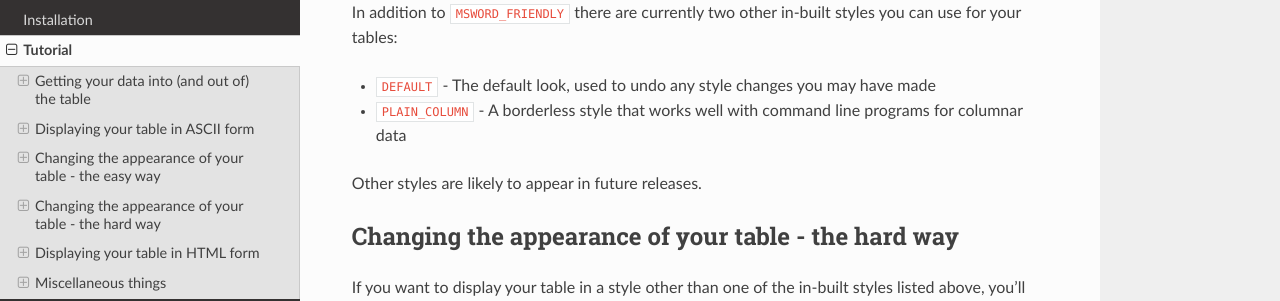
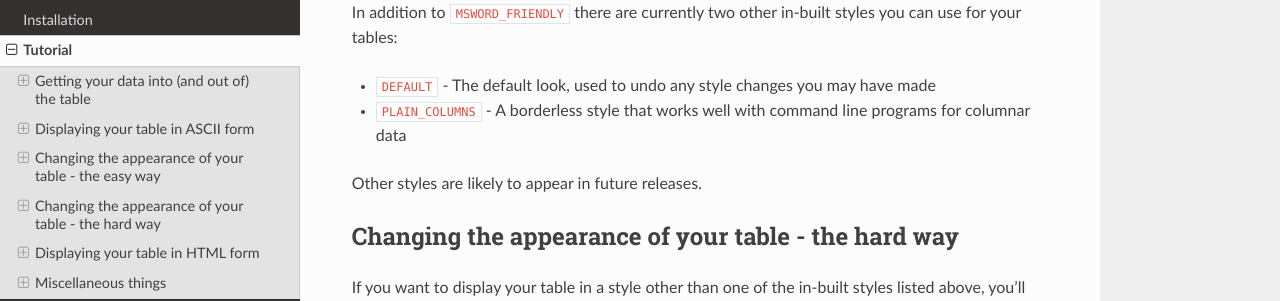
Before and after one commit to kxxoling/PTable, a Sphinx documentation site: the page built from docs/tutorial.rst, in a window 1280 px wide and 900 px high, scrolled down 6803 px. Shown: the part 155-456 px from the top of the window. Built offline with Sphinx 7.4.7 and the Read the Docs theme 2.0.0, drawn with Linux system fonts in a browser that asks for light colours.

Commit message:
Fixed a typo: PLAIN_COLUMN => PLAIN_COLUMNS

```diff
--- a/docs/tutorial.rst
+++ b/docs/tutorial.rst
@@ -389,7 +389,7 @@ in-built styles you can use for your tables:
 
 -  ``DEFAULT`` - The default look, used to undo any style changes you
    may have made
--  ``PLAIN_COLUMN`` - A borderless style that works well with command
+-  ``PLAIN_COLUMNS`` - A borderless style that works well with command
    line programs for columnar data
 
 Other styles are likely to appear in future releases.
```
